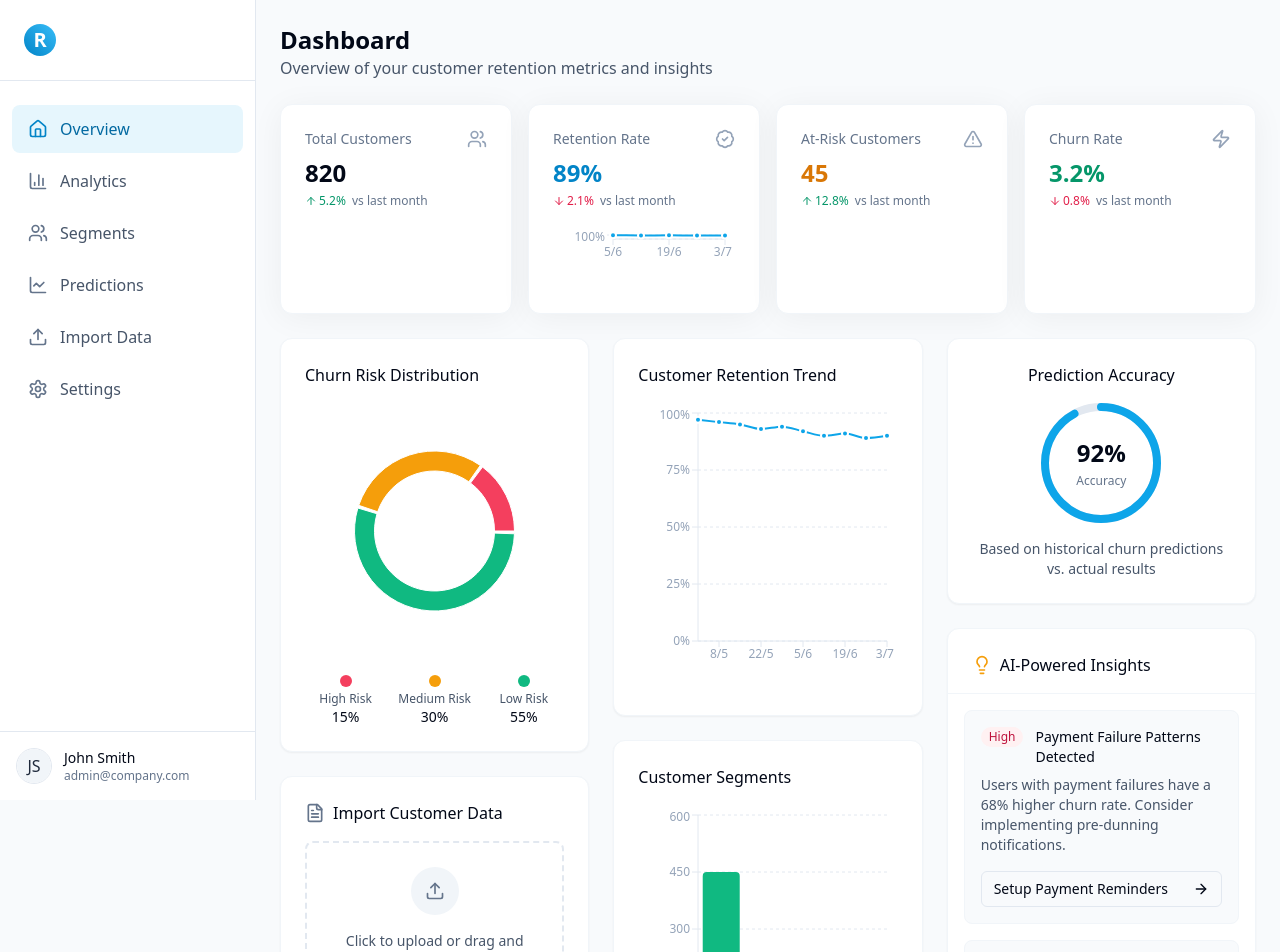
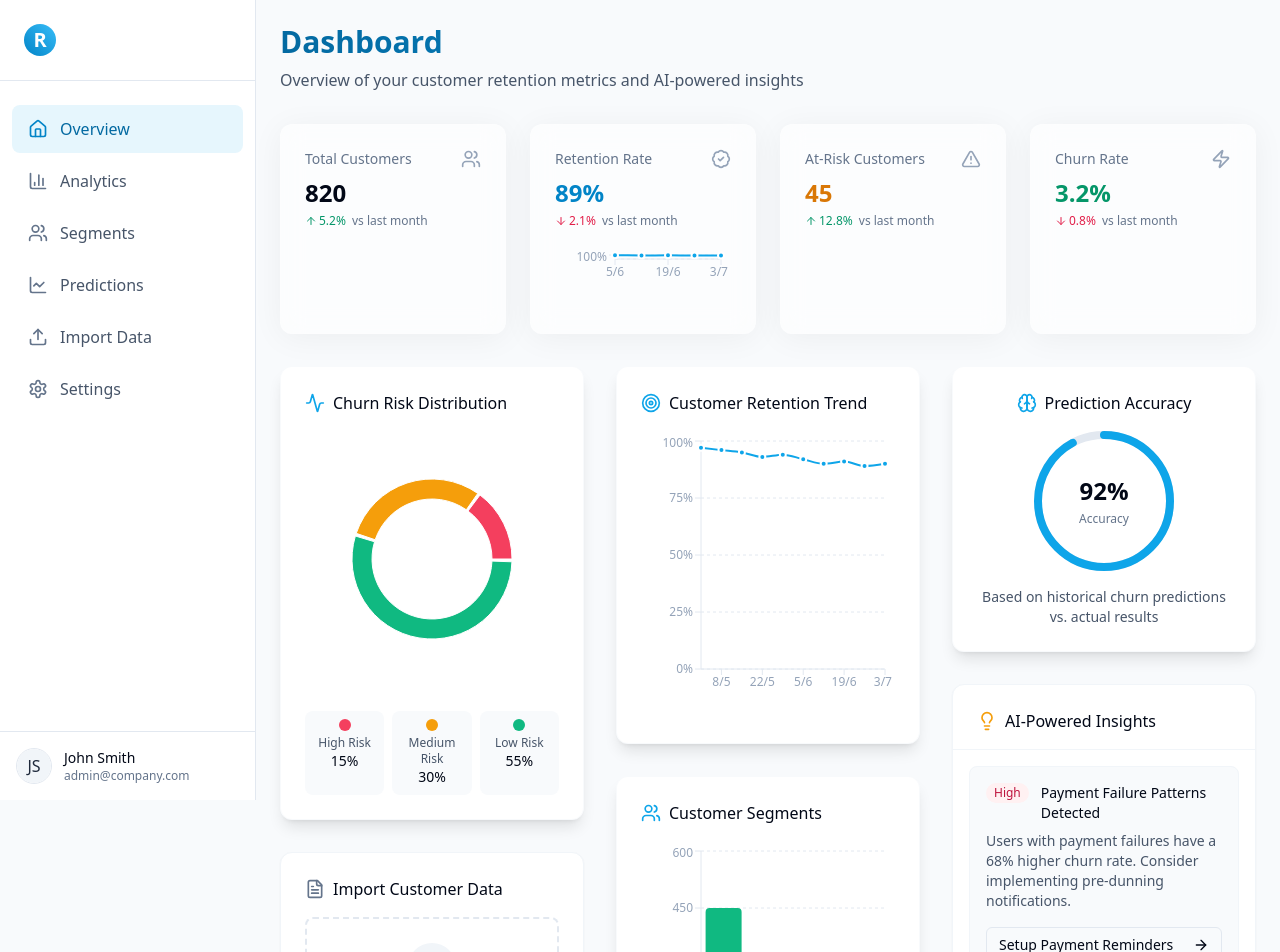
Before and after one commit to Shashank9535/renewlytics-optimind, a React (Vite) app: page / in a window 1280 px wide. Shown: the top 952 px of the page. Built offline with nearby package versions, Linux system fonts and the light colour scheme.

Commit message:
Refactor and improve UI design
This commit refactors the existing UI design to be more creative, stunning, and modern.  It also implements phase 2 of the design.

```diff
--- a/src/components/branding/RenewlyticsLogo.tsx
+++ b/src/components/branding/RenewlyticsLogo.tsx
@@ -1,7 +1,7 @@
 
 import React from 'react';
 import { cn } from '@/lib/utils';
-import { TrendingUp } from 'lucide-react';
+import { TrendingUp, Zap, Brain } from 'lucide-react';
 
 interface RenewlyticsLogoProps {
   variant?: 'default' | 'icon-only' | 'with-tagline';
@@ -25,28 +25,42 @@ export const RenewlyticsLogo: React.FC<RenewlyticsLogoProps> = ({
     return (
       <div
         className={cn(
-          "relative flex items-center justify-center rounded-full bg-gradient-to-tr from-renewal-700 to-renewal-500",
+          "relative flex items-center justify-center rounded-full bg-gradient-to-tr from-renewal-800 via-renewal-600 to-renewal-400",
           sizeClasses[size],
           "aspect-square",
           className
         )}
       >
-        <div className="absolute inset-0 rounded-full bg-white/10 backdrop-blur-[1px]"></div>
-        <div className="relative flex items-center justify-center w-full h-full">
-          {/* Neural network inspired lines */}
+        <div className="absolute inset-0 rounded-full bg-white/5 backdrop-blur-[1px]"></div>
+        <div className="relative flex items-center justify-center w-full h-full overflow-hidden">
+          {/* Neural network inspired lines with animation */}
           <div className="absolute inset-0 flex items-center justify-center">
-            <div className="w-[60%] h-[60%] border-2 border-white/20 rounded-full"></div>
+            <div className="w-[60%] h-[60%] border-2 border-white/20 rounded-full animate-pulse"></div>
             <div className="absolute w-[40%] h-[40%] border-2 border-white/30 rounded-full"></div>
             <div className="absolute w-[20%] h-[20%] bg-white/40 rounded-full"></div>
           </div>
 
-          {/* Trend icon in the foreground */}
-          <TrendingUp
+          {/* Multiple icons layered for a more complex look */}
+          <div className="relative z-10 flex items-center justify-center">
+            <Brain
               className={cn(
-              "text-white relative z-10",
+                "text-white/60 absolute",
+                size === 'sm' ? 'h-4 w-4' : size === 'md' ? 'h-5 w-5' : 'h-7 w-7'
+              )}
+            />
+            <Zap
+              className={cn(
+                "text-white absolute",
                 size === 'sm' ? 'h-3 w-3' : size === 'md' ? 'h-4 w-4' : 'h-6 w-6'
               )}
             />
+            <TrendingUp
+              className={cn(
+                "text-white relative",
+                size === 'sm' ? 'h-3 w-3' : size === 'md' ? 'h-4 w-4' : 'h-6 w-6'
+              )}
+            />
+          </div>
         </div>
       </div>
     );
@@ -59,32 +73,46 @@ export const RenewlyticsLogo: React.FC<RenewlyticsLogoProps> = ({
         <div className="flex items-center gap-2 mb-1">
           <div
             className={cn(
-              "relative flex items-center justify-center rounded-full bg-gradient-to-tr from-renewal-700 to-renewal-500",
+              "relative flex items-center justify-center rounded-full bg-gradient-to-tr from-renewal-800 via-renewal-600 to-renewal-400",
               sizeClasses[size],
               "aspect-square"
             )}
           >
-            <div className="absolute inset-0 rounded-full bg-white/10 backdrop-blur-[1px]"></div>
-            <div className="relative flex items-center justify-center w-full h-full">
-              {/* Neural network inspired lines */}
+            <div className="absolute inset-0 rounded-full bg-white/5 backdrop-blur-[1px]"></div>
+            <div className="relative flex items-center justify-center w-full h-full overflow-hidden">
+              {/* Neural network inspired lines with animation */}
               <div className="absolute inset-0 flex items-center justify-center">
-                <div className="w-[60%] h-[60%] border-2 border-white/20 rounded-full"></div>
+                <div className="w-[60%] h-[60%] border-2 border-white/20 rounded-full animate-pulse"></div>
                 <div className="absolute w-[40%] h-[40%] border-2 border-white/30 rounded-full"></div>
                 <div className="absolute w-[20%] h-[20%] bg-white/40 rounded-full"></div>
               </div>
 
-              {/* Trend icon in the foreground */}
+              {/* Multiple icons layered for a more complex look */}
+              <div className="relative z-10 flex items-center justify-center">
+                <Brain
+                  className={cn(
+                    "text-white/60 absolute",
+                    size === 'sm' ? 'h-4 w-4' : size === 'md' ? 'h-5 w-5' : 'h-7 w-7'
+                  )}
+                />
+                <Zap
+                  className={cn(
+                    "text-white absolute",
+                    size === 'sm' ? 'h-3 w-3' : size === 'md' ? 'h-4 w-4' : 'h-6 w-6'
+                  )}
+                />
                 <TrendingUp
                   className={cn(
-                  "text-white relative z-10",
+                    "text-white relative",
                     size === 'sm' ? 'h-3 w-3' : size === 'md' ? 'h-4 w-4' : 'h-6 w-6'
                   )}
                 />
               </div>
             </div>
+          </div>
           <span
             className={cn(
-              "font-bold tracking-tight text-slate-900 dark:text-white",
+              "font-bold tracking-tight bg-gradient-to-r from-renewal-700 to-renewal-500 text-transparent bg-clip-text",
               size === 'sm' ? 'text-sm' : size === 'md' ? 'text-lg' : 'text-2xl'
             )}
           >
@@ -108,32 +136,46 @@ export const RenewlyticsLogo: React.FC<RenewlyticsLogoProps> = ({
     <div className={cn("flex items-center gap-2", className)}>
       <div
         className={cn(
-          "relative flex items-center justify-center rounded-full bg-gradient-to-tr from-renewal-700 to-renewal-500",
+          "relative flex items-center justify-center rounded-full bg-gradient-to-tr from-renewal-800 via-renewal-600 to-renewal-400 shadow-lg",
           sizeClasses[size],
           "aspect-square"
         )}
       >
-        <div className="absolute inset-0 rounded-full bg-white/10 backdrop-blur-[1px]"></div>
-        <div className="relative flex items-center justify-center w-full h-full">
-          {/* Neural network inspired lines */}
+        <div className="absolute inset-0 rounded-full bg-white/5 backdrop-blur-[1px]"></div>
+        <div className="relative flex items-center justify-center w-full h-full overflow-hidden">
+          {/* Neural network inspired lines with animation */}
           <div className="absolute inset-0 flex items-center justify-center">
-            <div className="w-[60%] h-[60%] border-2 border-white/20 rounded-full"></div>
+            <div className="w-[60%] h-[60%] border-2 border-white/20 rounded-full animate-pulse"></div>
             <div className="absolute w-[40%] h-[40%] border-2 border-white/30 rounded-full"></div>
             <div className="absolute w-[20%] h-[20%] bg-white/40 rounded-full"></div>
           </div>
 
-          {/* Trend icon in the foreground */}
+          {/* Multiple icons layered for a more complex look */}
+          <div className="relative z-10 flex items-center justify-center">
+            <Brain
+              className={cn(
+                "text-white/60 absolute",
+                size === 'sm' ? 'h-4 w-4' : size === 'md' ? 'h-5 w-5' : 'h-7 w-7'
+              )}
+            />
+            <Zap
+              className={cn(
+                "text-white absolute",
+                size === 'sm' ? 'h-3 w-3' : size === 'md' ? 'h-4 w-4' : 'h-6 w-6'
+              )}
+            />
             <TrendingUp
               className={cn(
-              "text-white relative z-10",
+                "text-white relative",
                 size === 'sm' ? 'h-3 w-3' : size === 'md' ? 'h-4 w-4' : 'h-6 w-6'
               )}
             />
           </div>
         </div>
+      </div>
       <span
         className={cn(
-          "font-bold tracking-tight text-slate-900 dark:text-white",
+          "font-bold tracking-tight bg-gradient-to-r from-renewal-700 to-renewal-500 text-transparent bg-clip-text",
           size === 'sm' ? 'text-sm' : size === 'md' ? 'text-lg' : 'text-2xl'
         )}
       >
--- a/src/pages/Index.tsx
+++ b/src/pages/Index.tsx
@@ -8,7 +8,7 @@ import { SegmentDistributionChart } from '@/components/dashboard/SegmentDistribu
 import { AtRiskCustomersTable } from '@/components/dashboard/AtRiskCustomersTable';
 import { UploadCsvCard } from '@/components/dashboard/UploadCsvCard';
 import { ActionableInsightsCard } from '@/components/dashboard/ActionableInsightsCard';
-import { BadgeCheck, Users, AlertTriangle, Zap } from 'lucide-react';
+import { BadgeCheck, Users, AlertTriangle, Zap, Brain, Target, Activity } from 'lucide-react';
 
 const Index = () => {
   // Sample data for charts and tables
@@ -107,21 +107,22 @@ const Index = () => {
 
   return (
     <DashboardLayout>
-      <div className="mb-6">
-        <h1 className="text-2xl font-bold">Dashboard</h1>
-        <p className="text-slate-600 dark:text-slate-400">
-          Overview of your customer retention metrics and insights
+      <div className="mb-8">
+        <h1 className="text-3xl font-bold bg-gradient-to-r from-renewal-700 to-renewal-500 text-transparent bg-clip-text">Dashboard</h1>
+        <p className="text-slate-600 dark:text-slate-400 mt-2">
+          Overview of your customer retention metrics and AI-powered insights
         </p>
       </div>
 
       {/* Stats overview */}
-      <div className="grid grid-cols-1 md:grid-cols-2 lg:grid-cols-4 gap-4 mb-6 animate-fade-up" style={{ animationDelay: '100ms' }}>
+      <div className="grid grid-cols-1 md:grid-cols-2 lg:grid-cols-4 gap-6 mb-8 animate-fade-up" style={{ animationDelay: '100ms' }}>
         <StatCard
           title="Total Customers"
           value="820"
           icon={Users}
           trend={5.2}
           trendLabel="vs last month"
+          className="glass-card hover:shadow-xl transition-all transform hover:-translate-y-1"
         />
         <StatCard
           title="Retention Rate"
@@ -130,6 +131,7 @@ const Index = () => {
           trend={-2.1}
           trendLabel="vs last month"
           valueClassName="text-renewal-600 dark:text-renewal-500"
+          className="glass-card hover:shadow-xl transition-all transform hover:-translate-y-1"
         >
           <CustomerRetentionChart
             data={retentionData.slice(-5)}
@@ -143,6 +145,7 @@ const Index = () => {
           trend={12.8}
           trendLabel="vs last month"
           valueClassName="text-amber-600 dark:text-amber-500"
+          className="glass-card hover:shadow-xl transition-all transform hover:-translate-y-1"
         />
         <StatCard
           title="Churn Rate"
@@ -151,19 +154,23 @@ const Index = () => {
           trend={-0.8}
           trendLabel="vs last month"
           valueClassName="text-emerald-600 dark:text-emerald-500"
+          className="glass-card hover:shadow-xl transition-all transform hover:-translate-y-1"
         />
       </div>
 
       {/* Main content */}
-      <div className="grid grid-cols-1 lg:grid-cols-3 gap-6 animate-fade-up" style={{ animationDelay: '200ms' }}>
+      <div className="grid grid-cols-1 lg:grid-cols-3 gap-8 animate-fade-up" style={{ animationDelay: '200ms' }}>
         {/* First column */}
-        <div className="space-y-6">
-          <div className="rounded-xl bg-white dark:bg-slate-900 shadow-sm border border-slate-100 dark:border-slate-800 p-6">
-            <h3 className="font-medium mb-4">Churn Risk Distribution</h3>
+        <div className="space-y-8">
+          <div className="rounded-xl bg-white dark:bg-slate-900/80 shadow-lg border border-slate-100/50 dark:border-slate-800/50 p-6 backdrop-blur-sm">
+            <div className="flex items-center gap-2 mb-4">
+              <Activity className="h-5 w-5 text-renewal-500" />
+              <h3 className="font-medium">Churn Risk Distribution</h3>
+            </div>
             <ChurnRiskChart data={churnRiskData} />
-            <div className="grid grid-cols-3 gap-2 mt-4">
+            <div className="grid grid-cols-3 gap-2 mt-6">
               {churnRiskData.map((item) => (
-                <div key={item.name} className="text-center">
+                <div key={item.name} className="text-center p-2 rounded-lg bg-slate-50 dark:bg-slate-800/50">
                   <div
                     className="w-3 h-3 rounded-full mx-auto mb-1"
                     style={{ backgroundColor: item.color }}
@@ -174,39 +181,54 @@ const Index = () => {
               ))}
             </div>
           </div>
-          <UploadCsvCard />
+          <UploadCsvCard className="transform transition-all hover:shadow-xl hover:-translate-y-1" />
         </div>
 
         {/* Second column */}
-        <div className="space-y-6">
-          <div className="rounded-xl bg-white dark:bg-slate-900 shadow-sm border border-slate-100 dark:border-slate-800 p-6">
-            <h3 className="font-medium mb-4">Customer Retention Trend</h3>
+        <div className="space-y-8">
+          <div className="rounded-xl bg-white dark:bg-slate-900/80 shadow-lg border border-slate-100/50 dark:border-slate-800/50 p-6 backdrop-blur-sm">
+            <div className="flex items-center gap-2 mb-4">
+              <Target className="h-5 w-5 text-renewal-500" />
+              <h3 className="font-medium">Customer Retention Trend</h3>
+            </div>
             <CustomerRetentionChart data={retentionData} />
           </div>
-          <div className="rounded-xl bg-white dark:bg-slate-900 shadow-sm border border-slate-100 dark:border-slate-800 p-6">
-            <h3 className="font-medium mb-4">Customer Segments</h3>
+          <div className="rounded-xl bg-white dark:bg-slate-900/80 shadow-lg border border-slate-100/50 dark:border-slate-800/50 p-6 backdrop-blur-sm">
+            <div className="flex items-center gap-2 mb-4">
+              <Users className="h-5 w-5 text-renewal-500" />
+              <h3 className="font-medium">Customer Segments</h3>
+            </div>
             <SegmentDistributionChart data={segmentData} />
           </div>
         </div>
 
         {/* Third column */}
-        <div className="space-y-6">
-          <div className="rounded-xl bg-white dark:bg-slate-900 shadow-sm border border-slate-100 dark:border-slate-800 p-6 text-center">
-            <h3 className="font-medium mb-4">Prediction Accuracy</h3>
+        <div className="space-y-8">
+          <div className="rounded-xl bg-white dark:bg-slate-900/80 shadow-lg border border-slate-100/50 dark:border-slate-800/50 p-6 text-center backdrop-blur-sm">
+            <div className="flex items-center justify-center gap-2 mb-4">
+              <Brain className="h-5 w-5 text-renewal-500" />
+              <h3 className="font-medium">Prediction Accuracy</h3>
+            </div>
             <div className="flex justify-center mb-4">
-              <CircularProgress value={92} label="Accuracy" />
+              <CircularProgress
+                value={92}
+                label="Accuracy"
+                color="stroke-renewal-500"
+                size={140}
+                className="transform transition-all hover:scale-105"
+              />
             </div>
             <p className="text-sm text-slate-600 dark:text-slate-400">
               Based on historical churn predictions vs. actual results
             </p>
           </div>
-          <ActionableInsightsCard insights={insights} />
+          <ActionableInsightsCard insights={insights} className="transform transition-all hover:shadow-xl hover:-translate-y-1" />
         </div>
       </div>
 
       {/* At-risk customers table */}
-      <div className="mt-6 animate-fade-up" style={{ animationDelay: '300ms' }}>
-        <AtRiskCustomersTable customers={atRiskCustomers} />
+      <div className="mt-8 animate-fade-up" style={{ animationDelay: '300ms' }}>
+        <AtRiskCustomersTable customers={atRiskCustomers} className="backdrop-blur-sm" />
       </div>
     </DashboardLayout>
   );
```
Lines whose indentation alone changed are shown as unchanged.
